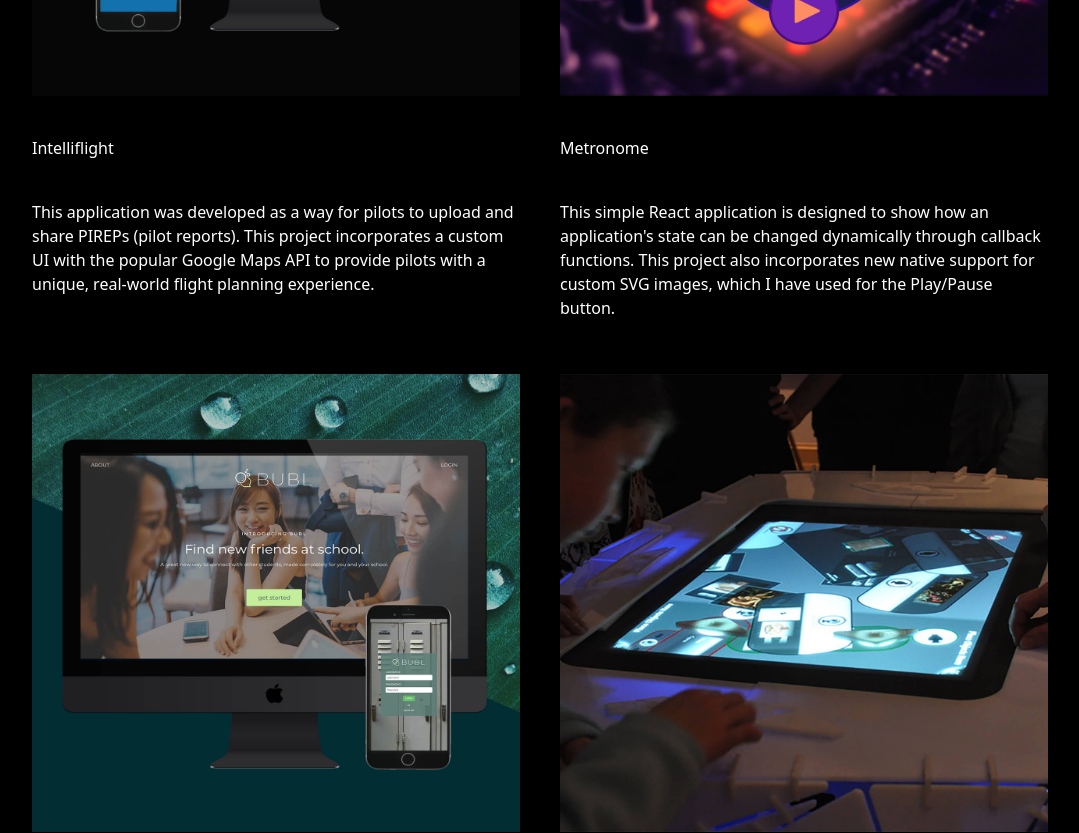
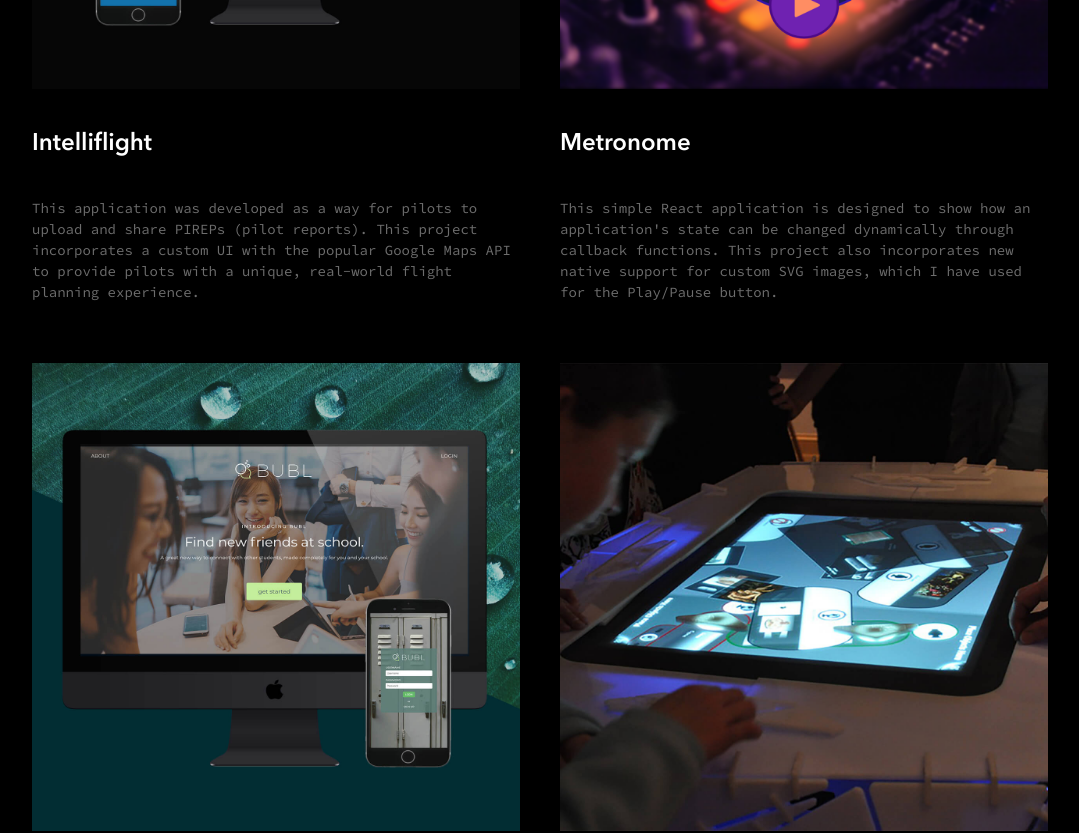
Before and after one commit to sklanier/Portfolio, a Next.js app: page / in a window 1280 px wide. Shown: the part 2440-3273 px from the top of the page, without its empty margins (100-1179 px from the left). Built offline with nearby package versions, Linux system fonts and the light colour scheme.

Commit message:
changed project card styles

```diff
--- a/components/ProjectSection/ProjectCard.js
+++ b/components/ProjectSection/ProjectCard.js
@@ -18,8 +18,8 @@ Rules for USING a React component:
 const ProjectCard = ({project}) => (
     <div className="flex-col p-5">
         <img className="justify-center h-4/6 w-full my-auto" src={project.image}/>
-        <h2 className="text-white mt-10">{project.title}</h2>
-        <p className="text-white mt-10">{project.desc}</p>
+        <h2 className="projectTitle mt-10">{project.title}</h2>
+        <p className="projectDesc mt-10">{project.desc}</p>
     </div>
 );
 
--- a/styles/globals.css
+++ b/styles/globals.css
@@ -69,6 +69,19 @@
     margin-bottom: 55px;
 }
 
+.projectTitle{
+    color: white;
+    font-family: AvenirNext-DemiBold;
+    font-size: 1.5rem;
+    line-height: 1.2;
+}
+
+.projectDesc{
+    color: #6D6D6D;
+    font-family: SourceCodePro-Regular;
+    font-size: 14px;
+}
+
 .email{
     font-family: SourceCodePro-Regular;
     font-size: 14px;
```
